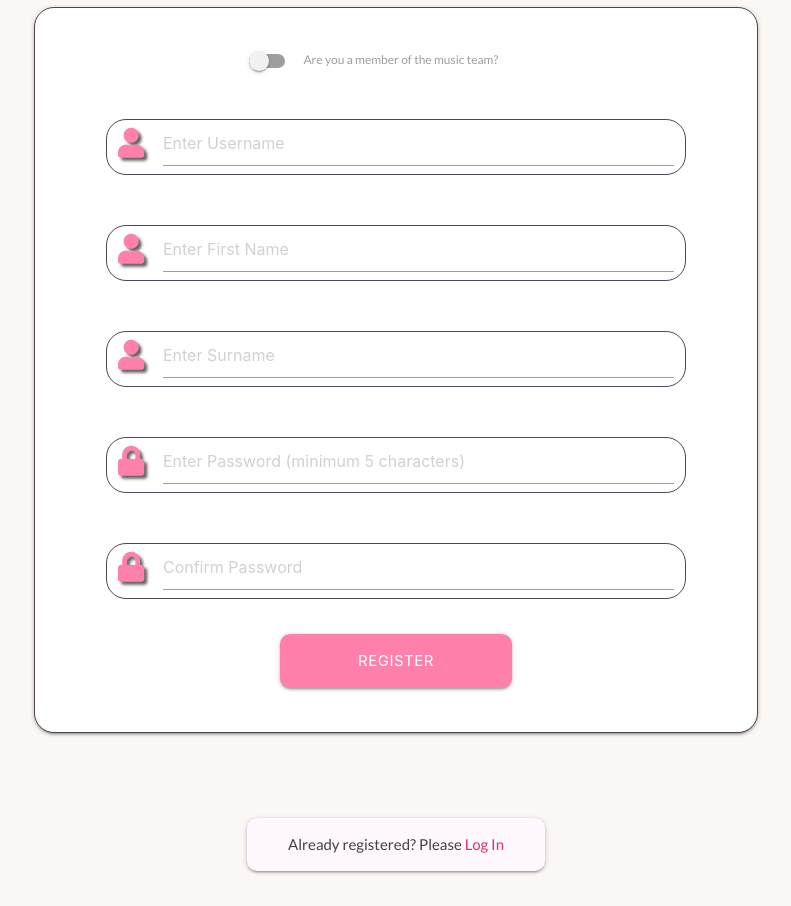
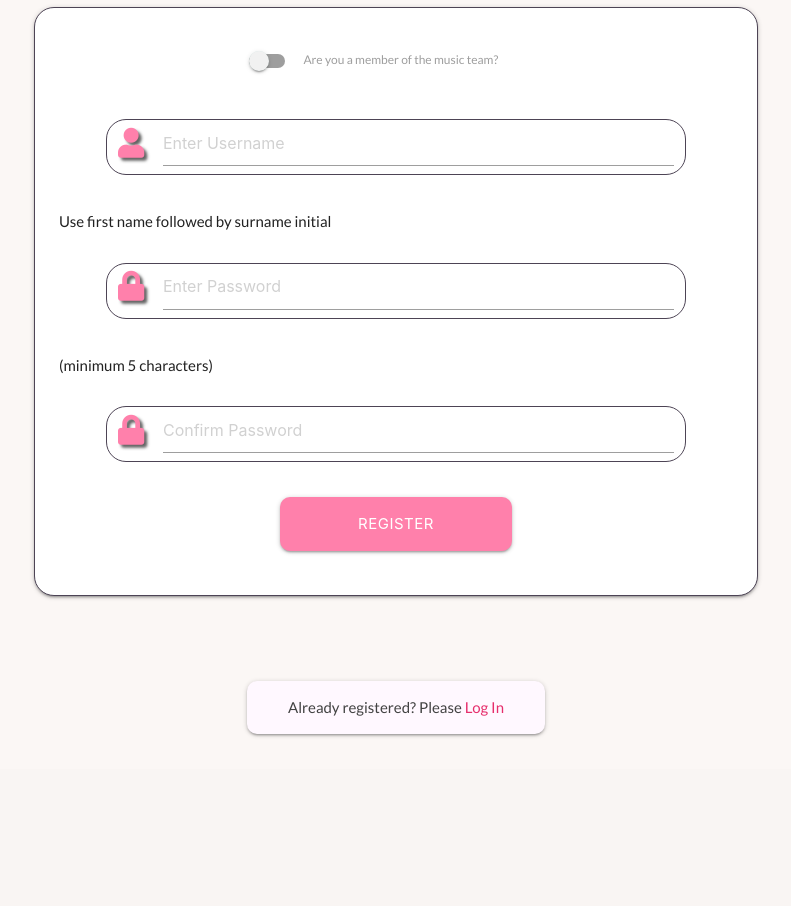
Before and after one commit to Rachel2308/MS3-belles-task-manager, a Flask app: page /register in a window 1280 px wide. Shown: the part 213-1119 px from the top of the page, without its empty margins (244-1035 px from the left). After the commit the page ends 950 px from the top, so only its background shows below. Run offline with Flask 2, Linux system fonts and the light colour scheme; some libraries are stand-ins or nearby versions.

Commit message:
@app.route(/) on incorrect page on app.py. Changed from homework.html page to login.html

```diff
--- a/app.py
+++ b/app.py
@@ -18,7 +18,7 @@ app.secret_key = os.environ.get("SECRET_KEY")
 mongo = PyMongo(app)
 
 
-@app.route("/")
+
 @app.route("/homework")
 def homework():
     return render_template("homework.html")
@@ -99,8 +99,6 @@ def register():
         if password == confirm_password:
             register = {
                 "username": request.form.get("username").lower(),
-                "firstname": request.form.get("firstname").lower(),
-                "surname": request.form.get("surname").lower(),
                 "password": generate_password_hash(
                     request.form.get("password")),
                 "is_musicteam": is_musicteam
@@ -114,6 +112,7 @@ def register():
     return render_template("register.html")
 
 
+@app.route("/")
 @app.route("/login", methods=["GET", "POST"])
 def login():
     if request.method == "POST":
--- a/templates/register.html
+++ b/templates/register.html
@@ -27,37 +27,21 @@
                         placeholder="Enter Username" required>
 
                 </div>
+
             </div>
-
-            <div class="row">
-                <div class="input-field registration-form col s10 offset-s1">
-                    <i class="fas fa-user prefix pink-text text-accent-1 text-shadow"></i>
-                    <input id="firstname" name="firstname" type="text"
-                        pattern="^[a-zA-Z0-9]{2,15}$" class="validate"
-                        placeholder="Enter First Name" required>
-
-                </div>
-            </div>
-
-            <div class="row">
-                <div class="input-field registration-form col s10 offset-s1">
-                    <i class="fas fa-user prefix pink-text text-accent-1 text-shadow"></i>
-                    <input id="surname" name="surname" type="text" minlength="2" maxlength="15"
-                        pattern="^[a-zA-Z0-9]{2,15}$" class="validate"
-                        placeholder="Enter Surname" required>
-
-                </div>
-            </div>
+            <p>Use first name followed by surname initial</p>
 
             <!-- Enter Password -->
             <div class="row">
                 <div class="input-field registration-form col s10 offset-s1">
                     <i class="fas fa-lock prefix pink-text text-accent-1 text-shadow"></i>
                     <input id="password" name="password" type="password" minlength="5" maxlength="15"
-                        pattern="^[a-zA-Z0-9]{5,}$" class="validate" placeholder="Enter Password (minimum 5 characters)" required>
+                        pattern="^[a-zA-Z0-9]{5,}$" class="validate" placeholder="Enter Password" required>
+
 
                 </div>
             </div>
+            <p>(minimum 5 characters)</p>
 
             <!-- Confirm Password -->
             <div class="row">
```
